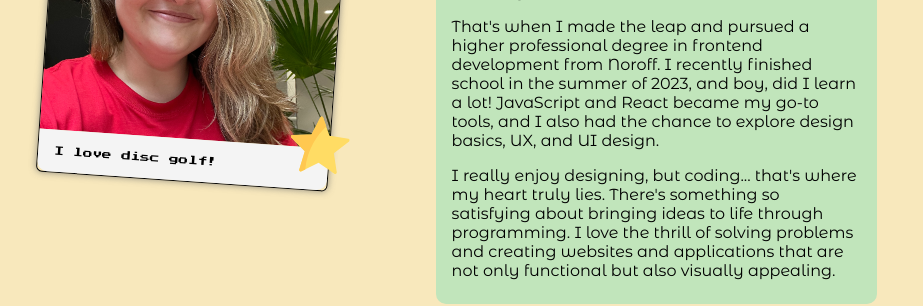
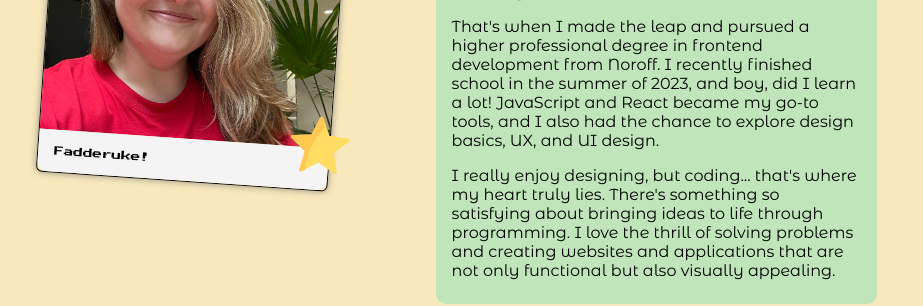
Before and after one commit to SiriHoyas/portfolio, a SvelteKit app: page /about in a window 1280 px wide. Shown: the part 840-1146 px from the top of the page, without its empty margins (178-1101 px from the left). Built offline with nearby package versions, Linux system fonts and the light colour scheme.

Commit message:
edit error

```diff
--- a/src/routes/about/+page.svelte
+++ b/src/routes/about/+page.svelte
@@ -22,7 +22,7 @@
   </section>
   <section class="information-container">
     <div class="profile-card-container">
-      <ProfileCard src={siri2} caption={"I love disc golf!"} sticker={star} />
+      <ProfileCard src={siri2} caption={"Fadderuke!"} sticker={star} />
     </div>
     <div class="information-card">
       <h2>I love coding</h2>
```
